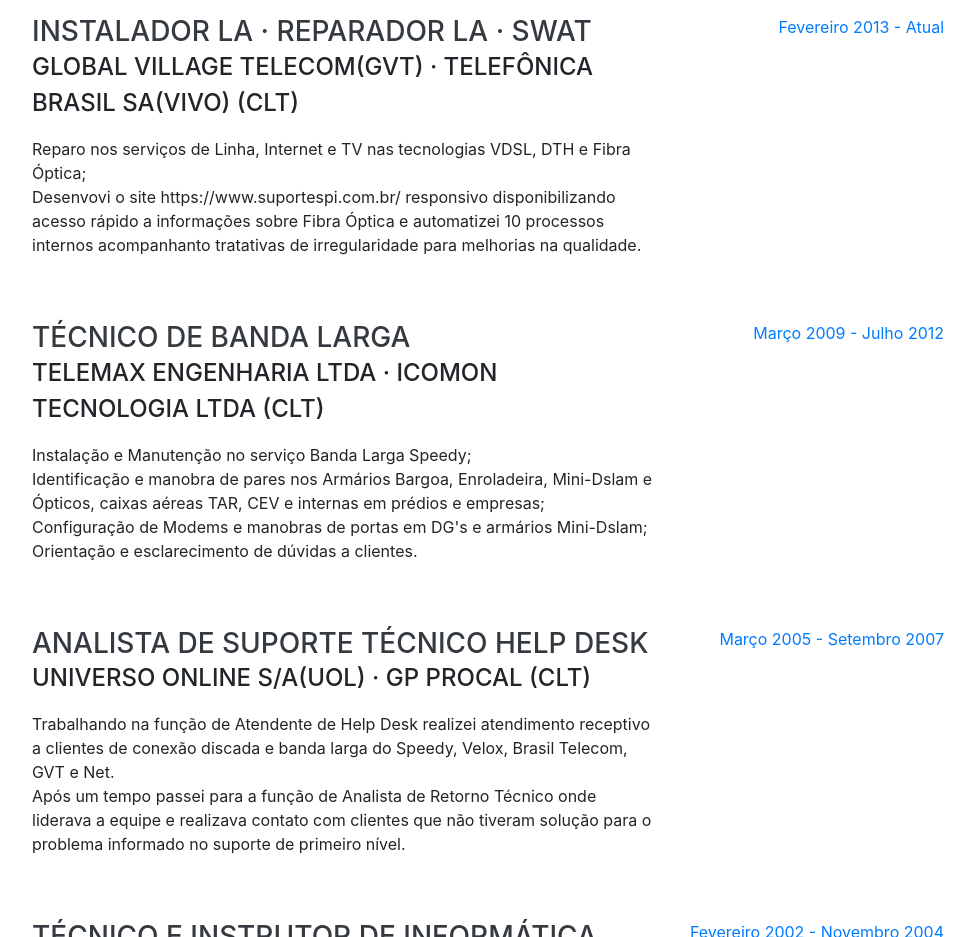
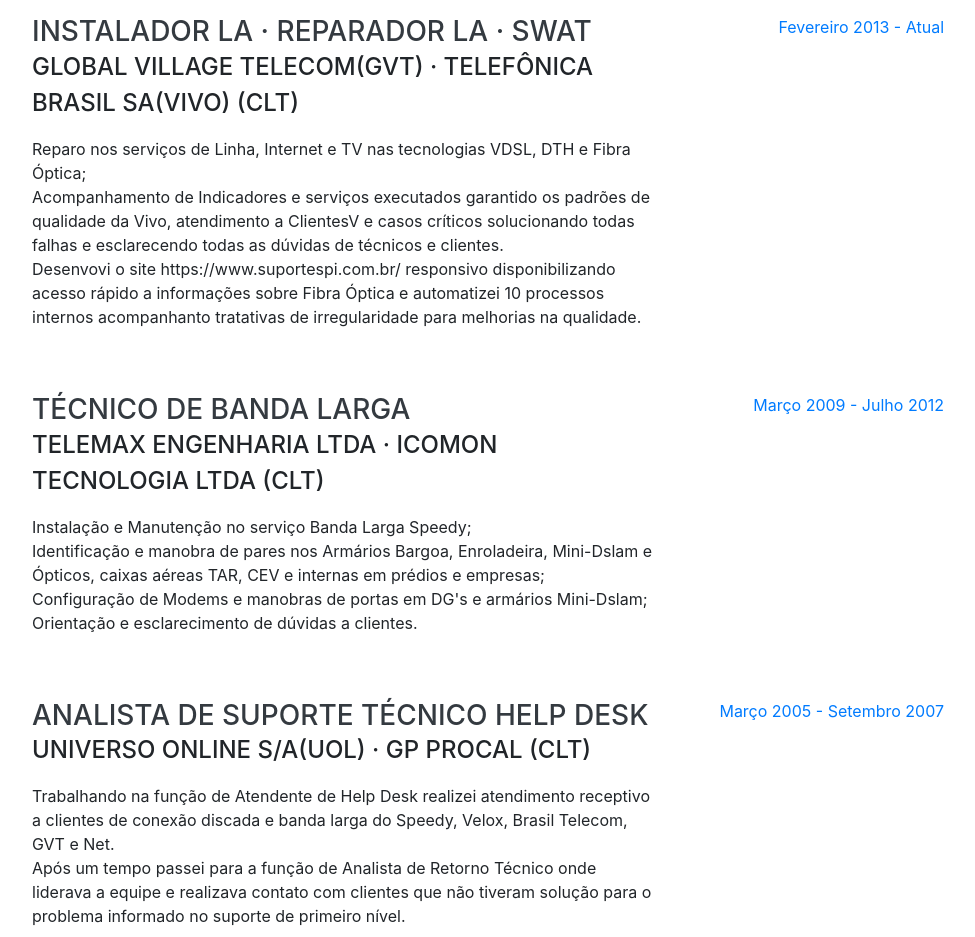
Before and after one commit to wsawebmaster/wsawebmaster.github.io, a website with bundled scripts: page index.html in a window 1280 px wide. Shown: the part 920-1857 px from the top of the page, without its empty margins (288-1263 px from the left). Built offline with nearby package versions, Linux system fonts and the light colour scheme; a web font is replaced by a local one.

Commit message:
atualizado

```diff
--- a/index.html
+++ b/index.html
@@ -106,6 +106,7 @@
             <h3 class="mb-0">Instalador LA · Reparador LA · SWAT</h3>
             <div class="subheading mb-3">Global Village Telecom(GVT) · Telefônica Brasil SA(VIVO) (CLT)</div>
             <p>Reparo nos serviços de Linha, Internet e TV nas tecnologias VDSL, DTH e Fibra Óptica; <br>
+               Acompanhamento de Indicadores e serviços executados garantido os padrões de qualidade da Vivo, atendimento a ClientesV e casos críticos solucionando todas falhas e esclarecendo todas as dúvidas de técnicos e clientes.<br>
                Desenvovi o site https://www.suportespi.com.br/ responsivo disponibilizando acesso rápido a informações sobre Fibra Óptica e automatizei 10 processos internos acompanhanto tratativas de irregularidade para melhorias na qualidade.
               </p>
           </div>
```
